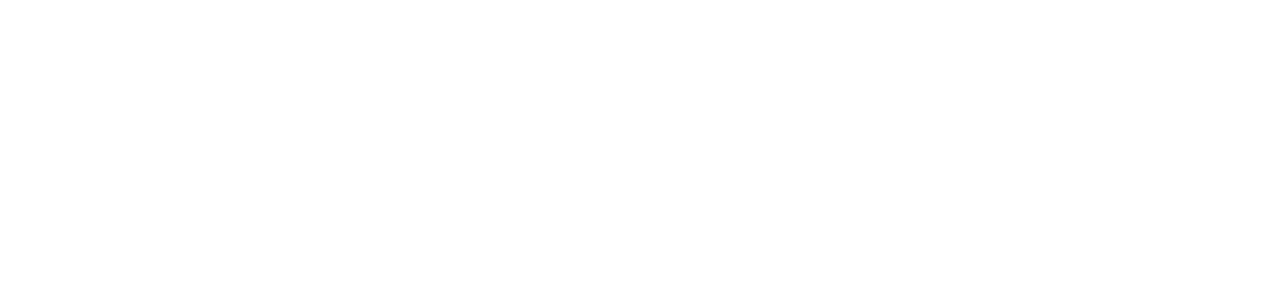
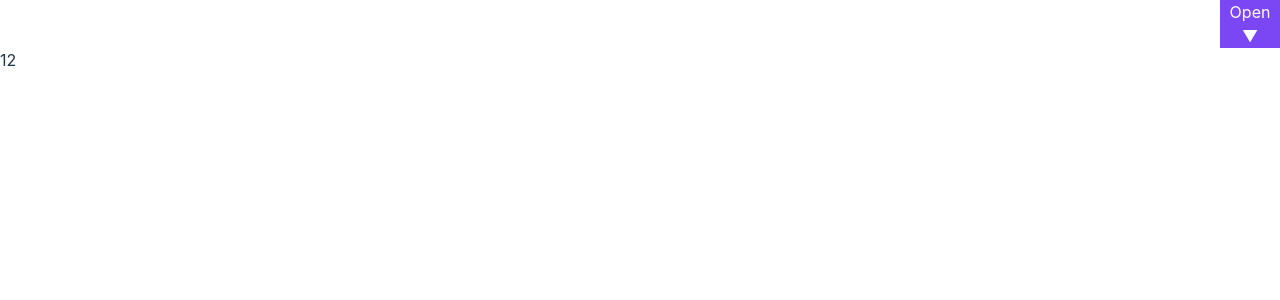
Before and after one commit to kurylko/Rick-Morty, a React (Vite) app: page / in a window 1280 px wide. Before the commit this address had no page. Shown: the top 300 px of the page. Built offline with nearby package versions, Linux system fonts and the light colour scheme.

Commit message:
added button to close/open the menu

```diff
--- a/package.json
+++ b/package.json
@@ -11,6 +11,7 @@
   },
   "dependencies": {
     "axios": "^1.3.4",
+    "query-string": "^8.1.0",
     "react": "^18.2.0",
     "react-dom": "^18.2.0",
     "react-redux": "^8.0.5",
--- a/src/App.css
+++ b/src/App.css
@@ -3,11 +3,29 @@
   text-align: center;
 }
 
-.Menu {
+.layout{
+  display: flex;
+  flex-direction: column;
+  width: 100vw;
+  height: 100vh;
+}
+
+.layout-main{
+  display: flex;
+  width: 100%;
+}
+
+.menu-container{
+  display: flex;
+  justify-content: flex-end;
+  width: 100%;
+}
+
+.menu {
   display: flex;
   width: 100vw;
   height: 65px;
-  background-color: grey;
+  background-color: #7b47f5;
   color: white;
   font-weight: 400;
   position: sticky;
@@ -31,6 +49,14 @@
 
 .menu-link {
   color: white;
+}
+
+.menu-toggler{
+  display: flex;
+  background-color: #7b47f5;
+  color: white;
+  width: 60px;
+  height: 100%;
 }
 
 .characters-page{
@@ -93,7 +119,7 @@
   font-weight: 400;
   font-size: 1.2em;
   align-items: center;
-  border-radius: 0 0 0 0;
+  border-radius: 0 10px 0 0;
 }
 
 .characters-infobox-info {
--- a/src/components/Layout.tsx
+++ b/src/components/Layout.tsx
@@ -1,11 +1,31 @@
 import Menu from "./Menu";
+import {useState} from "react";
+import MenuToggler from "./MenuToggler"
 
 const Layout = (props: any) => {
+    const [showMenu, setShowMenu] = useState();
+
+    const handleToggler = () => {
+        setShowMenu(!showMenu)
+    };
+
+
     return (
-        <div className="Layout">
-            <Menu/>
-            <main>
+        <div className="layout">
+            <div className="menu-container">
+                {!showMenu ? null :
+                    <Menu/>
+                }
+                <MenuToggler
+                    showMenu={showMenu}
+                    handleToggler={handleToggler}
+                />
+            </div>
+
+            <main className="layout-main">
                 {props.children}
+                <div>1</div>
+                <div>2</div>
             </main>
         </div>
     )
--- a/src/components/Menu.tsx
+++ b/src/components/Menu.tsx
@@ -2,13 +2,14 @@
 import {Link} from "react-router-dom";
 
 const Menu = () => {
+
     return (
-        <div className="Menu">
+        <div className="menu">
             <ul className="menu-list">
                 <li className="menu-item">
                     <Link to="/characters" className="menu-link">Characters</Link>
                 </li>
-                <li className="menu-item">
+                <li className="menu-item" >
                     <Link to="/locations" className="menu-link">Locations</Link>
                 </li>
             </ul>
--- /dev/null
+++ b/src/components/MenuToggler.tsx
@@ -0,0 +1,13 @@
+import React, {useState} from "react";
+
+const MenuToggler = (props) => {
+    const {showMenu, handleToggler} = props;
+
+    return (
+        <div className="menu-toggler" onClick={handleToggler}>
+            {showMenu ? "Close X" : "Open ▼"}
+        </div>
+    )
+}
+
+export default MenuToggler
--- a/src/components/Router.tsx
+++ b/src/components/Router.tsx
@@ -6,12 +6,14 @@
 } from "react-router-dom";
 import Characters from "../pages/Characters";
 import Locations from "../pages/Locations";
+import Layout from "./Layout";
 
 const AppRoutes = () => {
 
     return (
         <Router>
             <Routes>
+                <Route path="/" element={<Layout/>}/>
                 <Route path="/characters" element={<Characters/>}/>
                 <Route path="/locations" element={<Locations/>}/>
             </Routes>
--- a/src/pages/Characters.tsx
+++ b/src/pages/Characters.tsx
@@ -4,6 +4,8 @@
 import {ChangeEvent, useEffect, useState} from "react";
 import axios from "axios";
 import {ICharacter} from "../types/interfaces";
+import { useLocation } from 'react-router-dom';
+
 
 const Characters = () => {
     const [characters, setCharacters] = useState([]);
@@ -47,6 +49,10 @@
         setSelectedGender(event.target.value);
     };
 
+    const location = useLocation();
+    const queryParams = parse(location.search);
+    const originFromParams = queryParams.origin;
+
 
     const filteredCharacters = charactersList.filter((character) => {
         let isMatchedBySearch =
@@ -54,11 +60,13 @@
         let isMatchedByStatus = character.status === selectedStatus || !selectedStatus;
         let isMatchedBySpecies = character.species === selectedSpecies || !selectedSpecies;
         let isMatchedByGender = character.gender === selectedGender || !selectedGender
+        let isMatchedByOrigin = character.origin.id === originFromParams || !originFromParams
         return (
             isMatchedBySearch &&
             isMatchedByStatus &&
             isMatchedBySpecies &&
-            isMatchedByGender
+            isMatchedByGender &&
+            isMatchedByOrigin
         );
     });
 
--- a/src/pages/Locations.tsx
+++ b/src/pages/Locations.tsx
@@ -20,6 +20,7 @@
     const locationsList = locations;
     console.log("2", locationsList)
 
+
     return (
         <div className="locations-page">
             <h1 id="locations">Locations of Rick & Morty universe </h1>
@@ -27,7 +28,7 @@
             <div className="location-cards-container">
 
                     {locationsList.map((location: ILocation) => (
-                        <Link to="/characters" className="locations-link">
+                        <Link to={`/characters?origin=${location.id}`} className="locations-link">
                         <LocationCard id={location.id}
                                       name={location.name}
                                       type={location.type}
```
Also changed, not shown: 1 other file (tests, documents, lock files or other folders).
